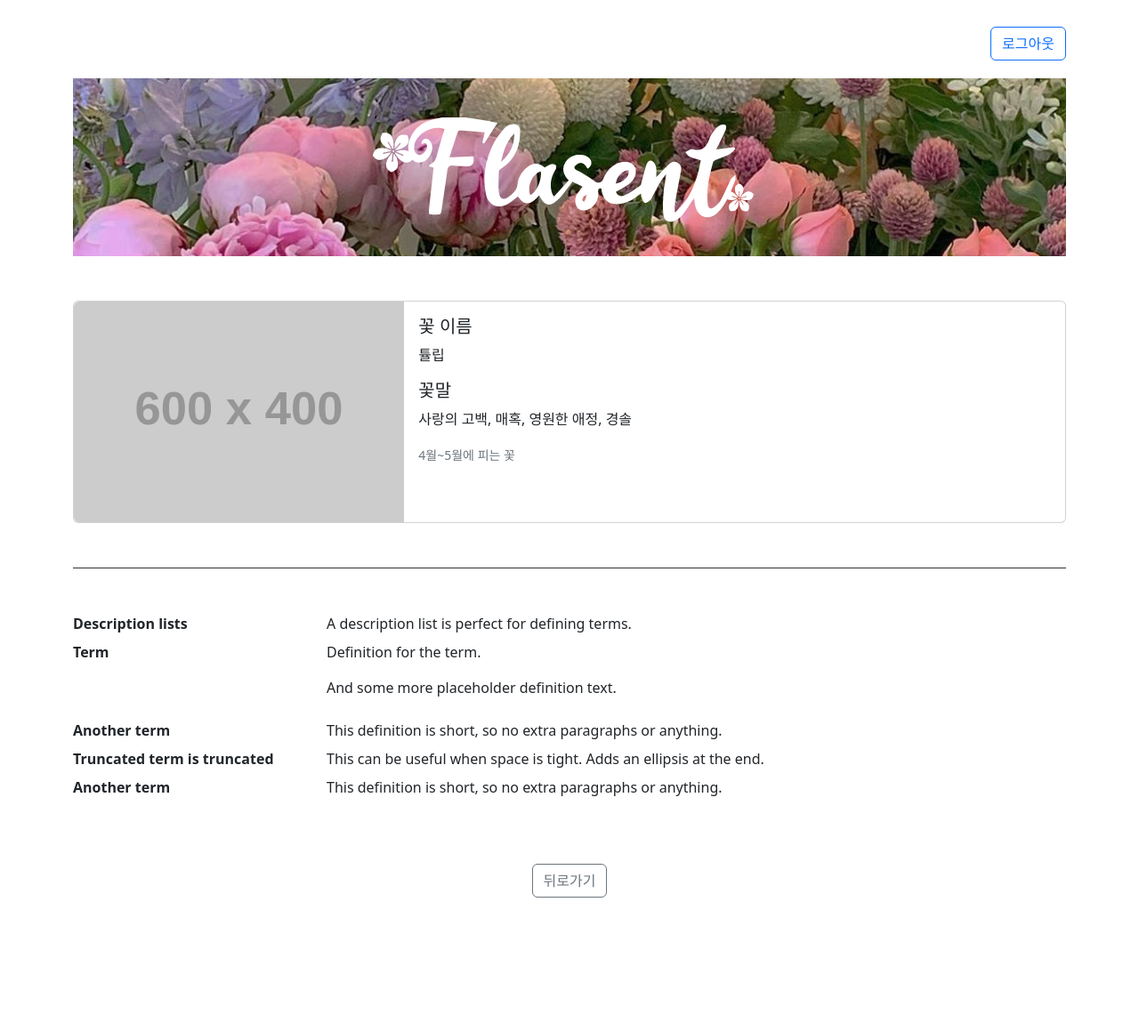
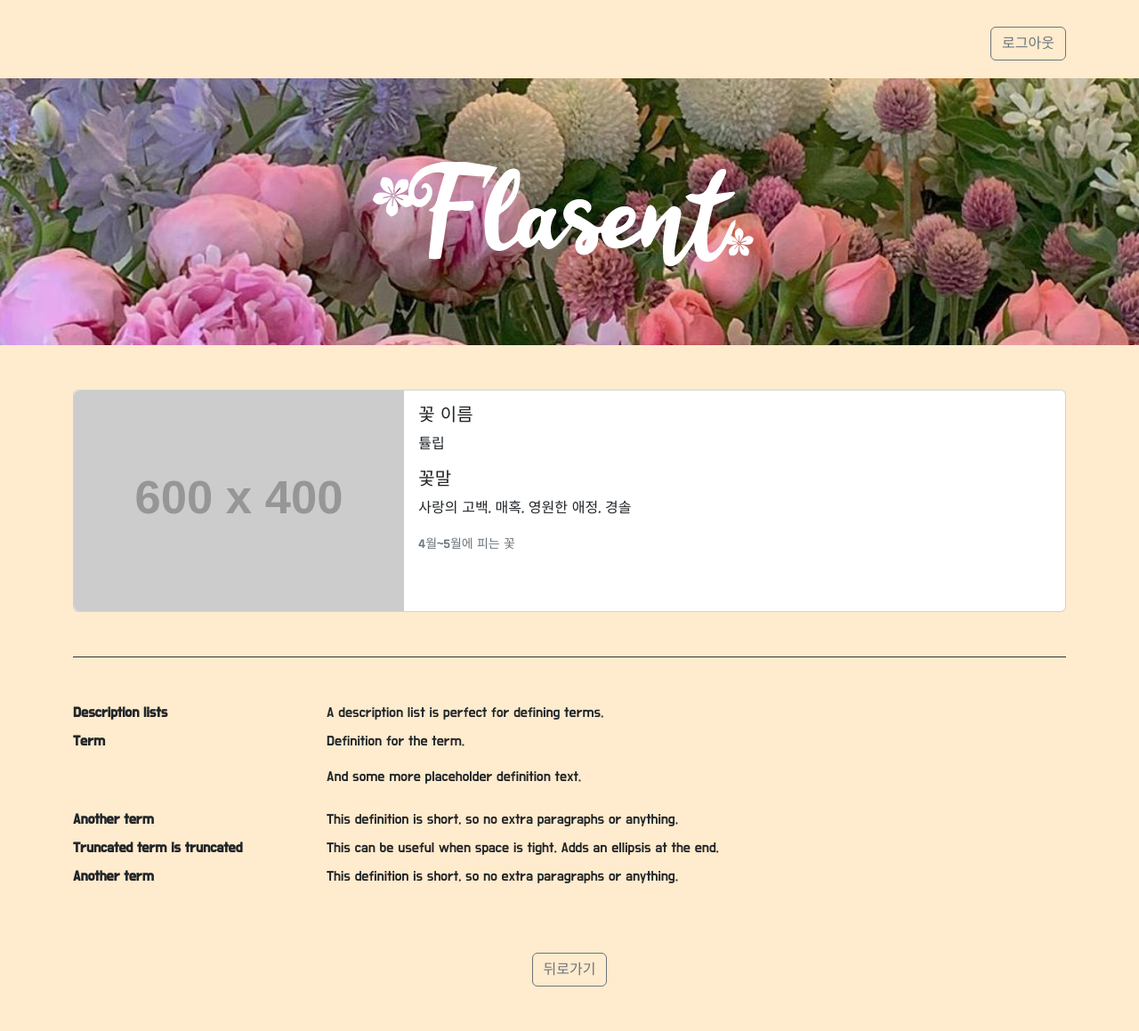
Before and after one commit to leechaemin1/Flasent, a Flask app: page /post in a window 1280 px wide. Shown: the whole page at 89% size. Before the commit the page ends 1009 px from the top, so only its background shows below. Run offline with Flask 2, Linux system fonts and the light colour scheme; grey boxes labelled with a size stand in for pictures from a placeholder-image service; some libraries are stand-ins or nearby versions.

Commit message:
상세페이지 수정

```diff
--- a/static/css/post.css
+++ b/static/css/post.css
@@ -1,3 +1,10 @@
+@import url('https://fonts.googleapis.com/css2?family=Do+Hyeon&display=swap');
+
+body {
+    background-color: blanchedalmond;
+    font-family: 'Do Hyeon', sans-serif;
+}
+
 .post-page {
     padding-top: 30px;
 }
@@ -15,7 +22,7 @@
 }
 .post-page .jumbotron h1 {
     width: auto;
-    height: 200px;
+    height: 300px;
     background: url("../img/flasent-logo-white.png") no-repeat center;
 }
 
--- a/templates/post.html
+++ b/templates/post.html
@@ -3,29 +3,33 @@
 <head>
     <meta charset="UTF-8">
     <title>상세페이지</title>
-    <link href="https://cdn.jsdelivr.net/npm/bootstrap@5.2.0-beta1/dist/css/bootstrap.min.css" rel="stylesheet" integrity="sha384-0evHe/X+R7YkIZDRvuzKMRqM+OrBnVFBL6DOitfPri4tjfHxaWutUpFmBp4vmVor" crossorigin="anonymous">
+    <link href="https://cdn.jsdelivr.net/npm/bootstrap@5.2.0-beta1/dist/css/bootstrap.min.css" rel="stylesheet"
+          integrity="sha384-0evHe/X+R7YkIZDRvuzKMRqM+OrBnVFBL6DOitfPri4tjfHxaWutUpFmBp4vmVor" crossorigin="anonymous">
     <link rel="stylesheet" href="../static/css/post.css">
 </head>
 </head>
 <body>
 <div class="post-page">
     <div class="container">
+        <div class="log-button__container">
+        <button class="btn btn-outline-secondary">로그아웃</button>
+    </div>
+    </div>
     <header class="page-header">
-        <div class="log-button__container">
-            <button class="btn btn-outline-primary">로그아웃</button>
-        </div>
         <div class="jumbotron jumbotron-fluid">
             <div class="container">
                 <h1 class="flasent-logo"></h1>
             </div>
         </div>
     </header>
+    <div class="container">
         <div class="post-page__contents">
             <div class="post-page__top">
                 <div class="card mb-3">
                     <div class="row g-0">
                         <div class="col-md-4">
-                  <img src="https://dummyimage.com/600x400/000/fff" class="img-fluid rounded-start" alt="꽃 이미지">
+                            <img src="https://dummyimage.com/600x400/000/fff" class="img-fluid rounded-start"
+                                 alt="꽃 이미지">
                         </div>
                         <div class="col-md-8">
                             <div class="card-body">
```
Lines whose indentation alone changed are shown as unchanged.
